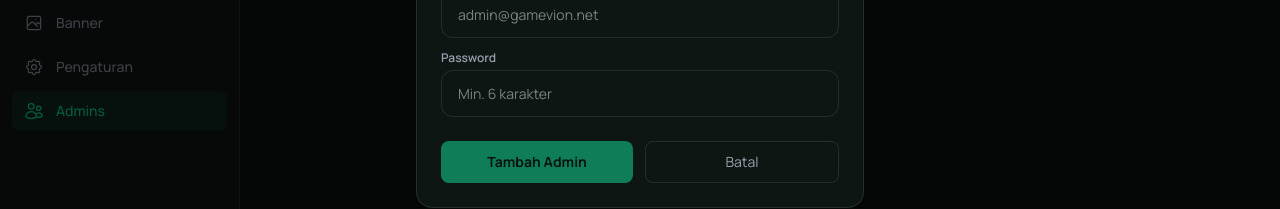
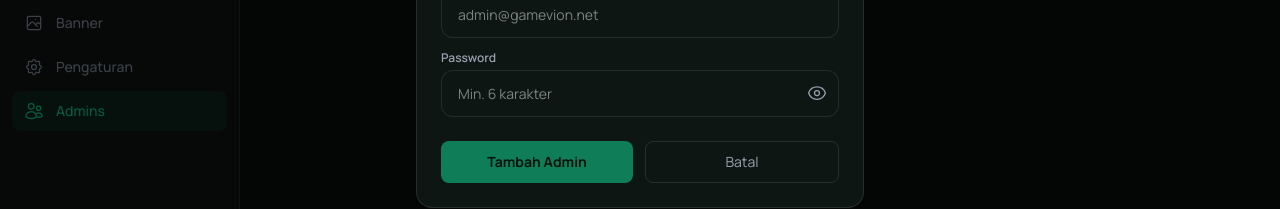
Before and after one commit to ersetdigital-sudo/gamevion, a Next.js app: page /admin/admins in a window 1280 px wide. Both pictures are taken after a click on the button "+ Tambah Admin". Shown: the part 385-594 px from the top of the page. Built offline with nearby package versions, Linux system fonts and the light colour scheme; no server answers.

Commit message:
fix: admin form - empty fields, autocomplete off, password visibility toggle

```diff
--- a/src/app/admin/admins/page.tsx
+++ b/src/app/admin/admins/page.tsx
@@ -19,6 +19,7 @@ export default function AdminsPage() {
   const [form, setForm] = useState({ name: "", email: "", password: "" });
   const [saving, setSaving] = useState(false);
   const [deleting, setDeleting] = useState<string | null>(null);
+  const [showPw, setShowPw] = useState(false);
   const [toast, setToast] = useState<{ msg: string; type: "ok" | "err" } | null>(null);
 
   useEffect(() => {
@@ -114,6 +115,7 @@ export default function AdminsPage() {
                   onChange={(e) => setForm({ ...form, name: e.target.value })}
                   className="fld"
                   placeholder="Nama tampilan"
+                  autoComplete="off"
                 />
               </div>
               <div>
@@ -124,17 +126,37 @@ export default function AdminsPage() {
                   onChange={(e) => setForm({ ...form, email: e.target.value })}
                   className="fld"
                   placeholder="admin@gamevion.net"
+                  autoComplete="off"
                 />
               </div>
               <div>
                 <label className="mb-1 block text-xs font-semibold text-gray-400">Password</label>
-                <input
-                  type="password"
-                  value={form.password}
-                  onChange={(e) => setForm({ ...form, password: e.target.value })}
-                  className="fld"
-                  placeholder="Min. 6 karakter"
-                />
+                <div className="relative">
+                  <input
+                    type={showPw ? "text" : "password"}
+                    value={form.password}
+                    onChange={(e) => setForm({ ...form, password: e.target.value })}
+                    className="fld !pr-10"
+                    placeholder="Min. 6 karakter"
+                    autoComplete="new-password"
+                  />
+                  <button
+                    type="button"
+                    onClick={() => setShowPw(!showPw)}
+                    className="absolute right-3 top-1/2 -translate-y-1/2 text-gray-400 hover:text-white"
+                  >
+                    {showPw ? (
+                      <svg className="h-5 w-5" fill="none" viewBox="0 0 24 24" strokeWidth={1.5} stroke="currentColor">
+                        <path strokeLinecap="round" strokeLinejoin="round" d="M3.98 8.223A10.477 10.477 0 001.934 12C3.226 16.338 7.244 19.5 12 19.5c.993 0 1.953-.138 2.863-.395M6.228 6.228A10.45 10.45 0 0112 4.5c4.756 0 8.773 3.162 10.065 7.498a10.523 10.523 0 01-4.293 5.774M6.228 6.228L3 3m3.228 3.228l3.65 3.65m7.894 7.894L21 21m-3.228-3.228l-3.65-3.65m0 0a3 3 0 10-4.243-4.243m4.242 4.242L9.88 9.88" />
+                      </svg>
+                    ) : (
+                      <svg className="h-5 w-5" fill="none" viewBox="0 0 24 24" strokeWidth={1.5} stroke="currentColor">
+                        <path strokeLinecap="round" strokeLinejoin="round" d="M2.036 12.322a1.012 1.012 0 010-.639C3.423 7.51 7.36 4.5 12 4.5c4.638 0 8.573 3.007 9.963 7.178.07.207.07.431 0 .639C20.577 16.49 16.64 19.5 12 19.5c-4.638 0-8.573-3.007-9.963-7.178z" />
+                        <path strokeLinecap="round" strokeLinejoin="round" d="M15 12a3 3 0 11-6 0 3 3 0 016 0z" />
+                      </svg>
+                    )}
+                  </button>
+                </div>
               </div>
             </div>
             <div className="mt-6 flex gap-3">
```
